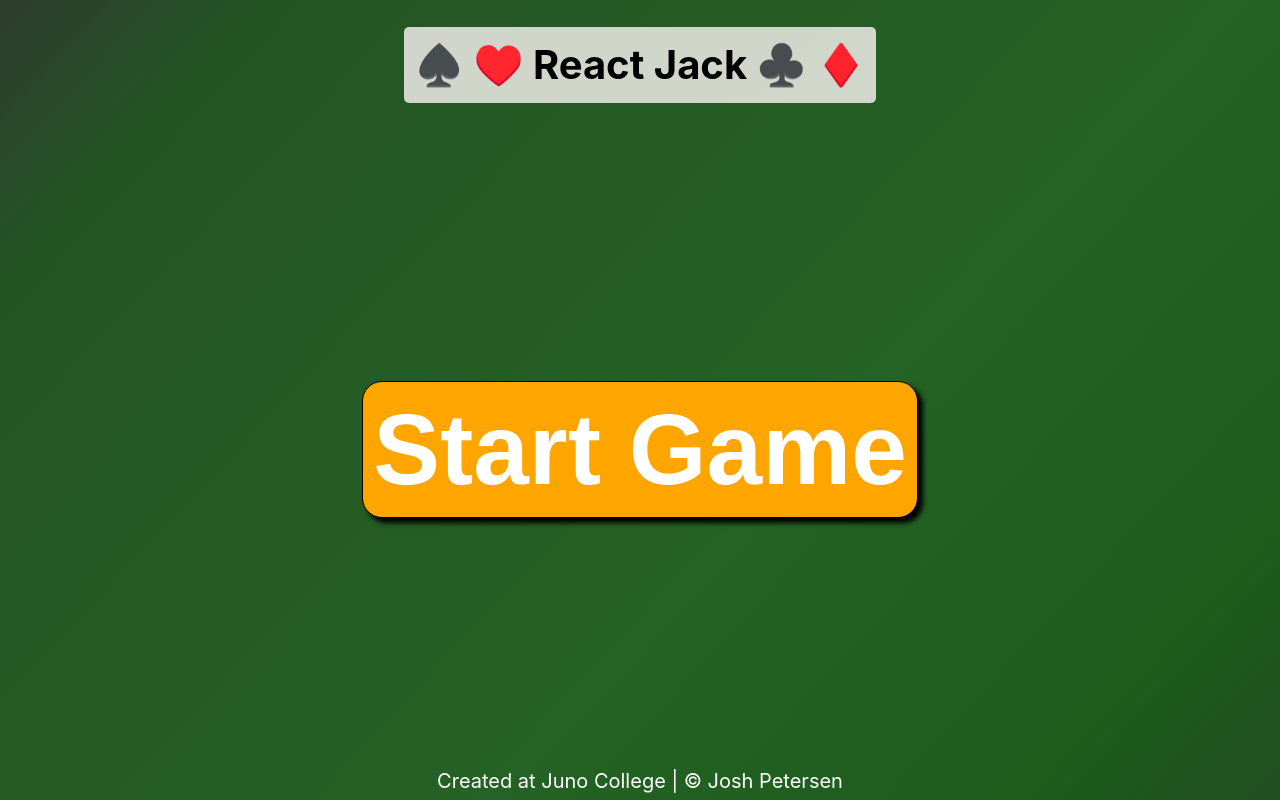
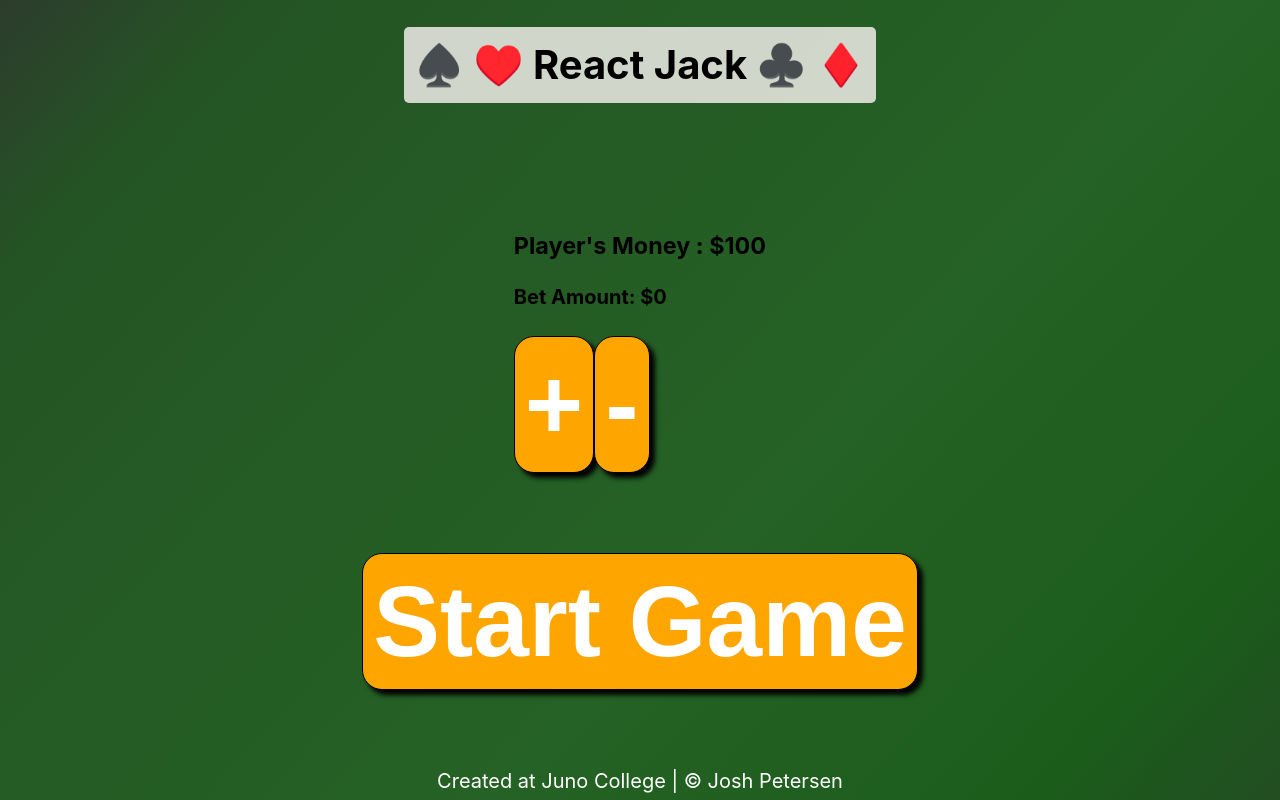
Before and after one commit to jpetersen92/josh-petersen-project-3, a React (Create React App) app: page / in a window 1280 px wide. Built offline with nearby package versions, Linux system fonts and the light colour scheme; no server answers.

Commit message:
added player cash and ability to add cash to the betting pot

```diff
--- a/src/App.js
+++ b/src/App.js
@@ -18,6 +18,7 @@ import Hit from './Hit';
 import StartGame from './StartGame';
 import gameLoad from './gameLoad';
 import displayScore from './displayScore';
+import Betting from './Betting';
 
 
 
@@ -132,7 +133,10 @@ function App() {
 
       {
         startGame === true
-        ? <StartGame
+        ?
+        <>
+        <Betting/>
+        <StartGame
           url={baseUrl}
           id={deckId}
           setCard={setCardCount}
@@ -141,7 +145,8 @@ function App() {
           setStart={setStartGame}
           setLoad={setLoadCards}
         />
-        : <></>
+        </>
+        : null
       }
 
 
--- /dev/null
+++ b/src/Betting.js
@@ -0,0 +1,42 @@
+import { useState } from "react/cjs/react.development"
+
+const Betting = () => {
+
+    const [playerMoney, setPlayerMoney] = useState(100)
+    const [bet, setBet] = useState(0)
+
+    const add = () => {
+        const addition = playerMoney - 10
+        let addBet = bet + 10;
+        if(playerMoney > 0) {
+            setPlayerMoney(addition)
+            setBet(addBet)
+        } else {
+            alert("out of cash")
+        }
+    }
+
+    const minus = () => {
+        const subtraction = playerMoney + 10
+        let minusBet = bet - 10;
+        if(bet > 0) {
+            setPlayerMoney(subtraction)
+            setBet(minusBet)
+        } else {
+            alert("Add to the bet first")
+        }
+    }
+
+    return(
+        <div className="userBettingInterface">
+            <h3>Player's Money : ${playerMoney}</h3>
+            <h4>Bet Amount: ${bet}</h4>
+            <div className="buttonContainer">
+                <button onClick={() => add()} >+</button>
+                <button onClick={() => minus()}>-</button>
+            </div>
+        </div>
+    )
+}
+
+export default Betting
```
Also changed, not shown: public/logo192.png (deleted), public/logo512.png (deleted).
